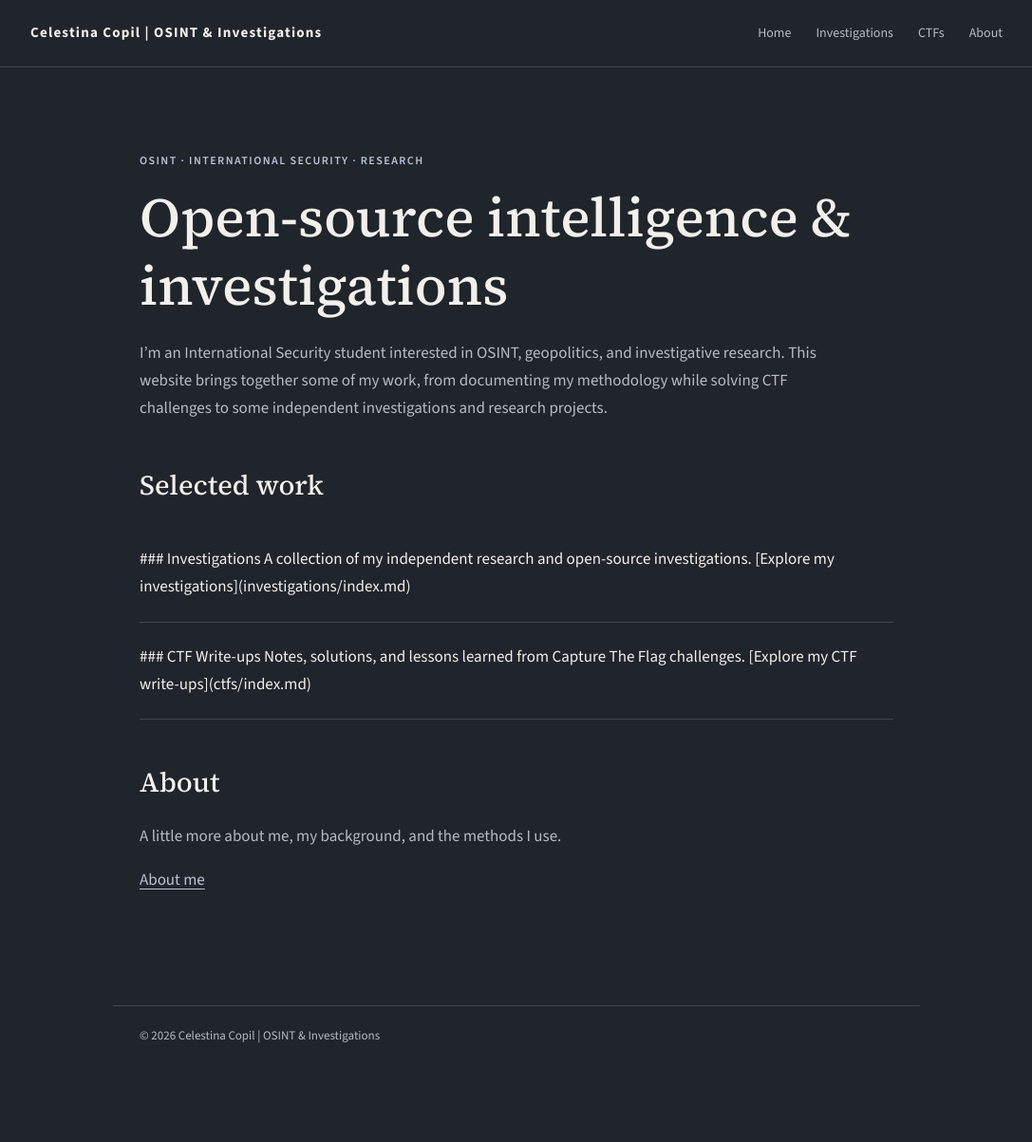
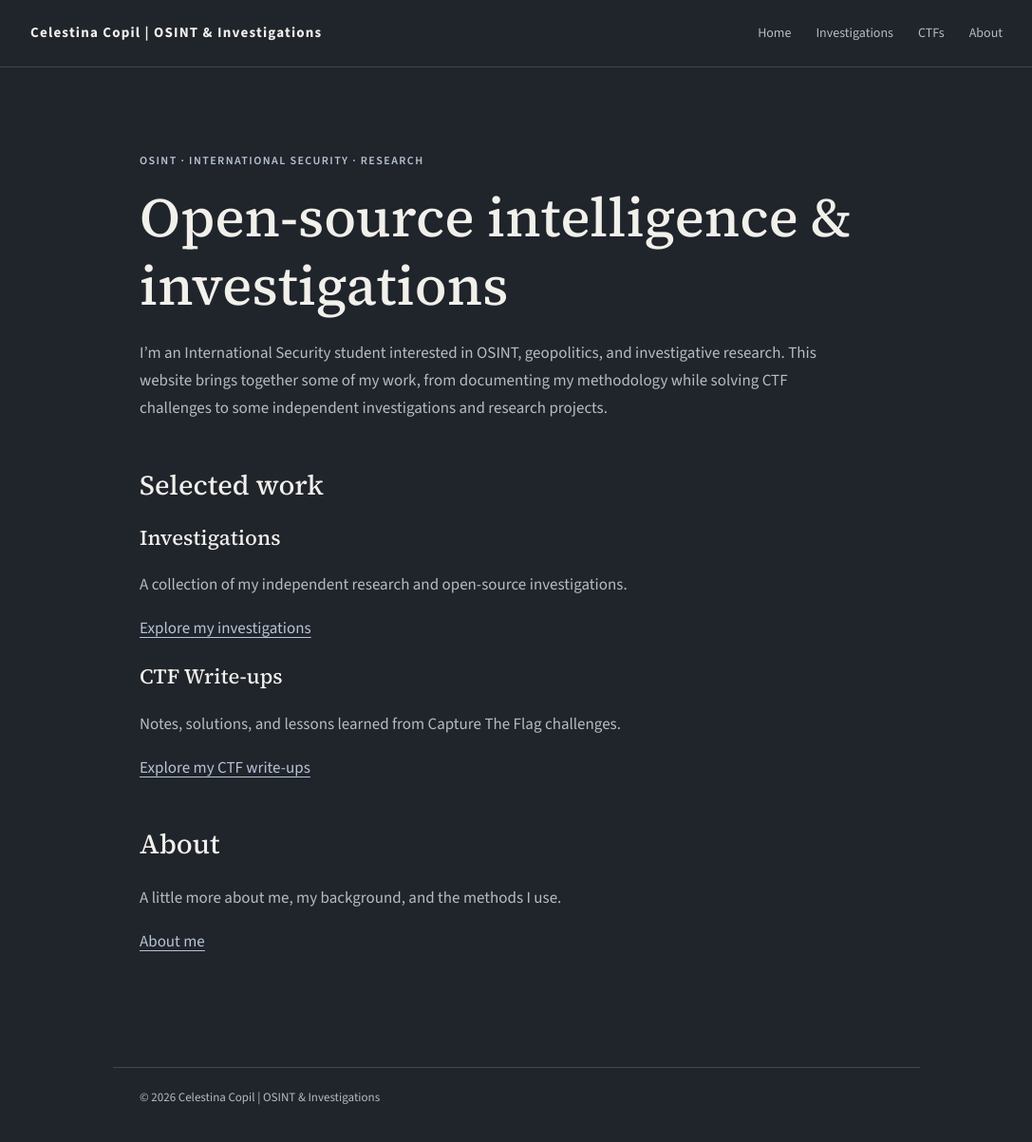
Before and after one commit to celestinacopil/osint-portfolio, a Jekyll site: the page built from index.md, in a window 1280 px wide. Shown: the whole page at 95% size, without its empty margins (96-1183 px from the left). Built offline with Jekyll 4.4.1, drawn with Linux system fonts in a browser that asks for light colours; before the commit the page ends 1138 px from its top, so only the background shows below that.

Commit message:
Update index.md

```diff
--- a/index.md
+++ b/index.md
@@ -11,7 +11,6 @@ I'm an International Security student interested in OSINT, geopolitics, and inve
 
 ## Selected work
 
-<div class="project">
 
 ### Investigations
 
@@ -19,9 +18,6 @@ A collection of my independent research and open-source investigations.
 
 [Explore my investigations](investigations/index.md)
 
-</div>
-
-<div class="project">
 
 ### CTF Write-ups
 
@@ -29,8 +25,6 @@ Notes, solutions, and lessons learned from Capture The Flag challenges.
 
 [Explore my CTF write-ups](ctfs/index.md)
 
-</div>
-
 
 ## About
 
```
